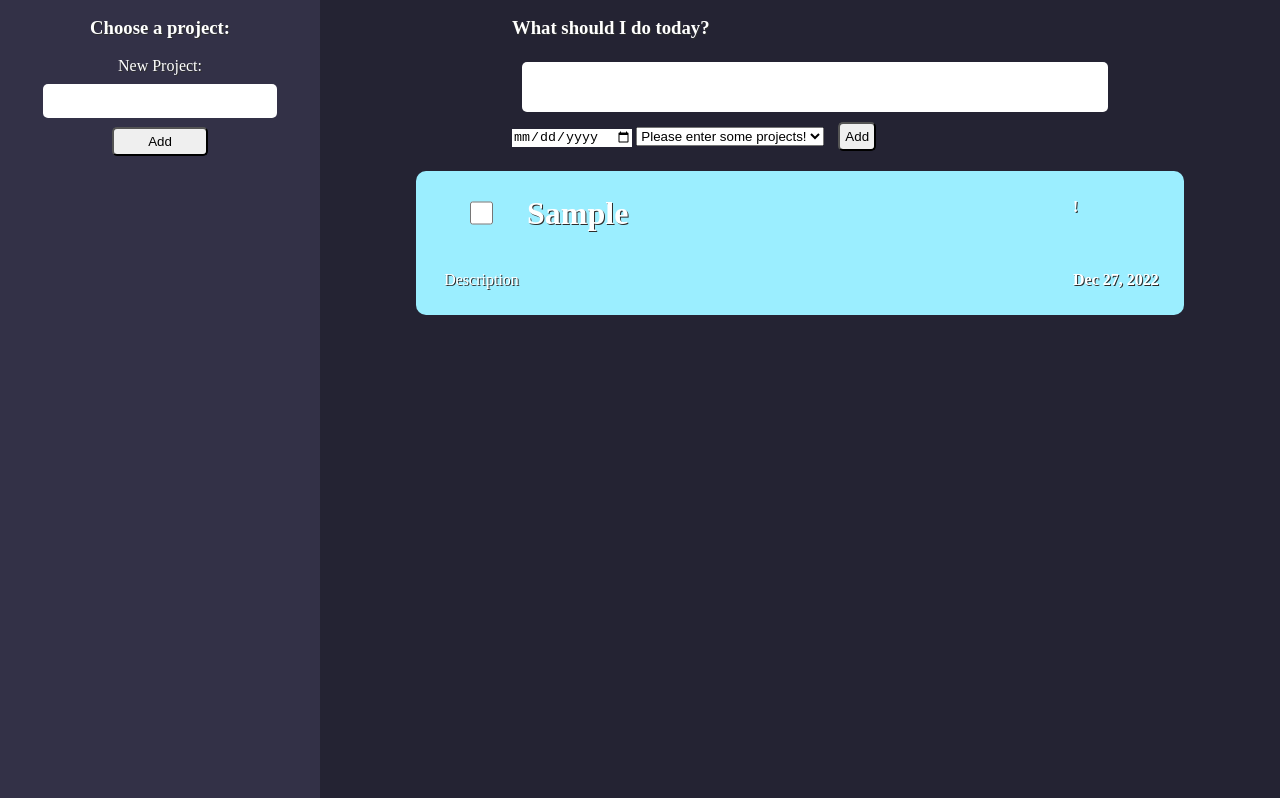
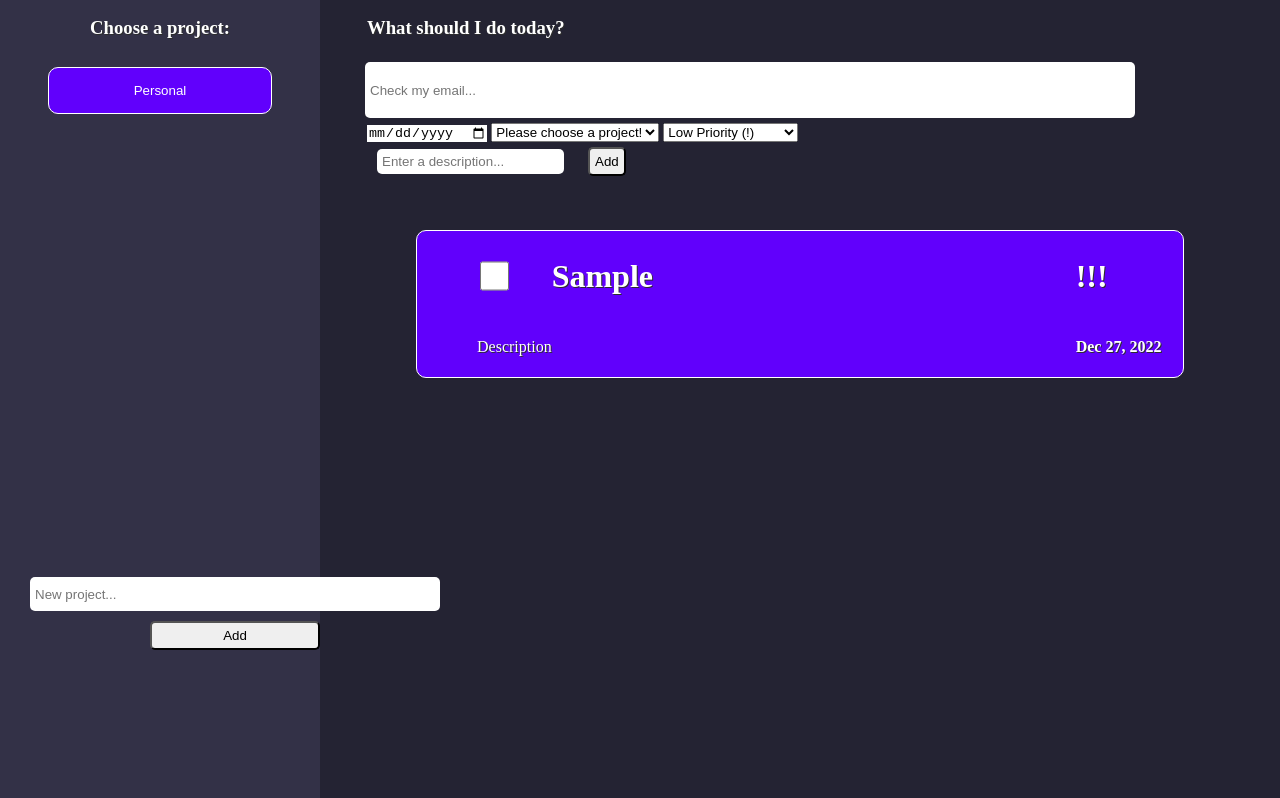
Before and after one commit to masonmike2001/to-do, a website built with webpack: page dist/index.html in a window 1280 px wide. Shown: the part 140-938 px from the top of the page. Built offline with nearby package versions, Linux system fonts and the light colour scheme.

Commit message:
finishes layout of page, and adds sample items and cards

```diff
--- a/dist/index.html
+++ b/dist/index.html
@@ -18,36 +18,40 @@
             <div class="column center" id="sidebar"> <!--Choose project to sort-->
                 <h3>Choose a project:</h3>
                 <div id="project-content">
-
+                    <button class="project-item">Personal</button>
                 </div>
-                <label for="project-entry">New Project: </label>
-                <input type="text" id="project-entry" name="project-entry">
+                <input type="text" id="project-entry" name="project-entry" placeholder="New project...">
                 <button id="project-submit">Add</button>
             </div>
             <div id="todo"> <!--Displays cards-->
                 <div id="todo-form">
                     <h3>What should I do today?</h3>
                     <label for="todo-entry"></label>
-                    <input type="text" id="todo-entry" name="todo-entry">
+                    <input type="text" id="todo-entry" name="todo-entry" placeholder="Check my email...">
                     <label for="todo-date"></label>
                     <input type="date" id="todo-date" name="todo-date">
                     <label for="todo-category"></label>
                     <select name="todo-category">
-                        <option value="null">Please enter some projects!</option>
+                        <option value="null">Please choose a project!</option>
                     </select>
+                    <select name="todo-priority">
+                        <option value="1">Low Priority (!)</option>
+                        <option value="2">Medium Priority (!!)</option>
+                        <option value="3">High Priority (!!!)</option>
+                    </select>
+                    <label for="todo-desc"></label>
+                    <input type="text" id="todo-desc" name="todo-desc" placeholder="Enter a description...">
                     <button>Add</button>
                 </div>
                 <div id="todo-content">
                     <div class="todo-item">
                         <input type="checkbox">
                         <h1>Sample</h1>
-                        <h4>!</h4>
+                        <h1>!!!</h1>
                         <p>Description</p>
                         <h4>Dec 27, 2022</h4>
                     </div>
-
                 </div>
-
             </div>
         </main>
         <footer></footer> <!-- Theme picker-->
--- a/dist/style.css
+++ b/dist/style.css
@@ -63,18 +63,20 @@ main {
 
 #todo-form {
     width: 60%;
+    margin-left: -290px;
 }
 
 #todo-form>#todo-entry {
-    width: 100%;
+    width: 132%;
     height: 30%;
     margin-bottom: 5px;
+    margin-left: -2px;
 }
 
 #project-entry {
     height: 3%;
-    width: 70%;
-    margin: 9px auto;
+    width: 400px;
+    margin: 9px 30px;
 }
 
 input[type="text"], button {
@@ -88,24 +90,26 @@ input {
 }
 
 #project-submit {
-    width: 30%;
-    margin: 0 auto;
+    width: 170px;
+    margin: 0 150px;
 }
 
 #todo-content {
-    margin-top: 40px;
+    margin-top: 80px;
     width: 80%;
 }
 .todo-item {
     display: grid;
     border-radius: 10px;
-    background-color: #9beeff;
+    border: #ffffff solid 1px;
+    background-color: #6100fc;
     padding:  5px 20px;
     height: 70%;
     grid-template: 2fr 1fr / 1fr 4fr 2fr 1fr ;
+    color: #ffffff;
 }
 
-.todo-item>h1 {
+.todo-item>h1:first-of-type {
     grid-column: 2 / span 2;
     margin: auto 0;
 }
@@ -113,6 +117,7 @@ input {
 .todo-item>p {
     text-align: center;
     margin: auto 0;
+    margin-left: 40px;
 }
 
 .todo-item>h4:last-of-type {
@@ -125,3 +130,25 @@ input {
     width: 25%;
     margin: 0 auto;
 }
+
+#project-entry, #project-submit {
+    position: fixed;
+}
+
+#project-submit {
+    bottom: 10px;
+}
+
+#project-entry {
+    bottom: 40px;
+}
+
+.project-item {
+    background-color: #6100fc;
+    border: #ffffff solid 1px;
+    color: white;
+    margin: 10px 25px;
+    width: 70%;
+    height: 100%;
+    border-radius: 10px;
+}
```
